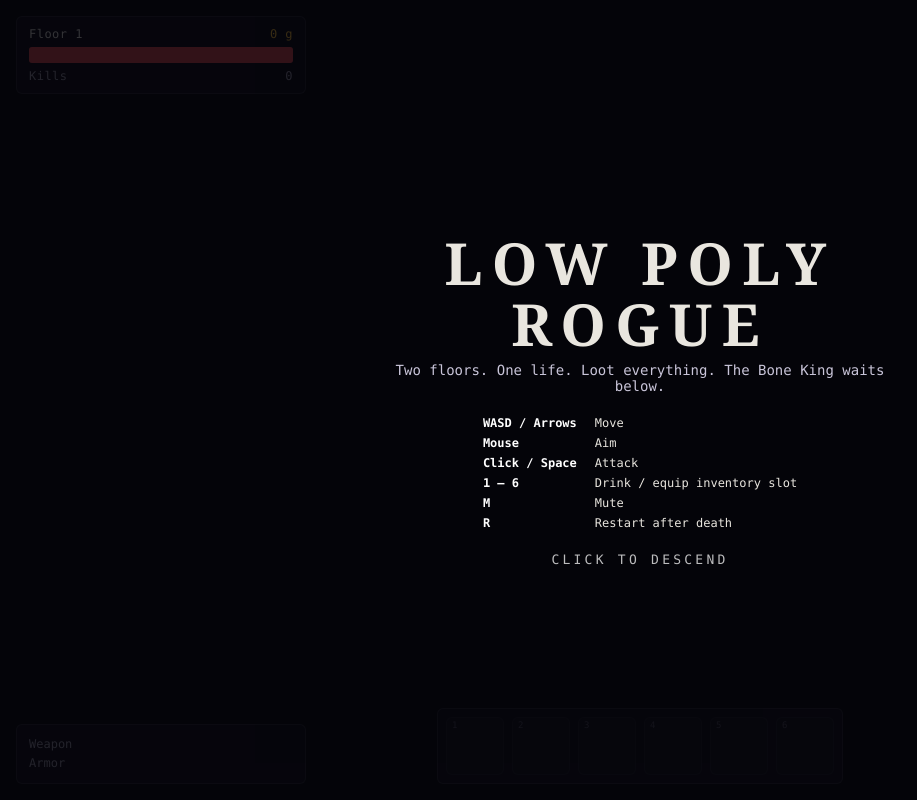
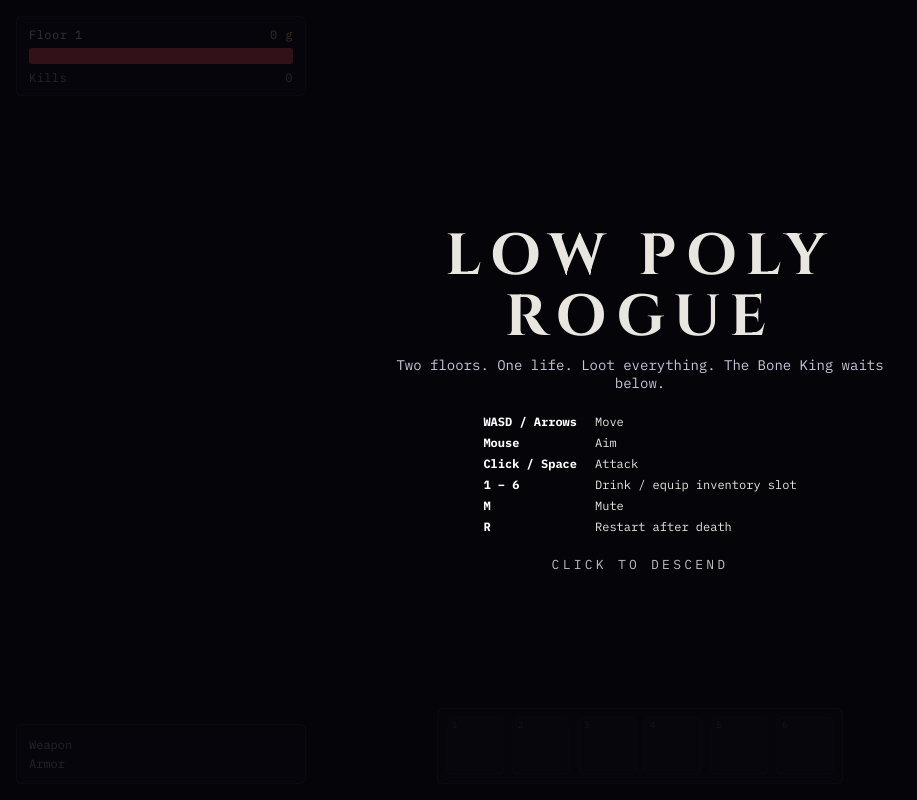
Before and after one commit to ausarrambeau/lowpoly-rogue, a website built with Vite: page index.html in a window 1280 px wide. Shown: the whole page, without its empty margins (0-917 px from the left). Built offline with nearby package versions, Linux system fonts and the light colour scheme; animation ran at ten frames a second.

Commit message:
Typography: Cinzel display, IBM Plex Mono HUD; build:single script + README
Co-Authored-By: Claude Fable 5.1 <noreply@anthropic.com>

```diff
--- a/src/style.css
+++ b/src/style.css
@@ -1,3 +1,5 @@
+@import url('https://fonts.googleapis.com/css2?family=Cinzel:wght@600;700&family=IBM+Plex+Mono:wght@400;600;700&display=swap');
+
 :root {
   --hp: #e5484d;
   --gold: #ffc233;
@@ -13,7 +15,7 @@ html, body {
   height: 100%;
   background: #0a0912;
   color: var(--ink);
-  font-family: ui-monospace, "SF Mono", Menlo, Consolas, monospace;
+  font-family: "IBM Plex Mono", ui-monospace, "SF Mono", Menlo, Consolas, monospace;
   overflow: hidden;
 }
 #app { position: fixed; inset: 0; }
@@ -88,7 +90,7 @@ html, body {
 }
 #banner {
   position: absolute; top: 20%; left: 0; right: 0; text-align: center;
-  font-family: Georgia, "Times New Roman", serif; font-size: 44px; letter-spacing: 0.14em; text-transform: uppercase;
+  font-family: Cinzel, Georgia, "Times New Roman", serif; font-weight: 700; font-size: 44px; letter-spacing: 0.14em; text-transform: uppercase;
   opacity: 0; text-shadow: 0 2px 14px #000; transition: opacity 0.6s;
 }
 #banner small { display: block; font-family: inherit; font-size: 14px; letter-spacing: 0.35em; color: #c9c5d9; margin-top: 10px; }
@@ -99,7 +101,7 @@ html, body {
 }
 #overlay.hidden { opacity: 0; pointer-events: none; }
 #overlay .card { text-align: center; max-width: 600px; padding: 32px; }
-#overlay h1 { font-family: Georgia, "Times New Roman", serif; font-size: 58px; letter-spacing: 0.16em; margin: 0 0 8px; text-transform: uppercase; line-height: 1.05; }
+#overlay h1 { font-family: Cinzel, Georgia, "Times New Roman", serif; font-weight: 700; font-size: 58px; letter-spacing: 0.16em; margin: 0 0 8px; text-transform: uppercase; line-height: 1.05; }
 #overlay h1.dead { color: var(--hp); }
 #overlay h1.win { color: var(--gold); }
 #overlay p { margin: 6px 0; color: #c9c5d9; font-size: 14px; }
```
